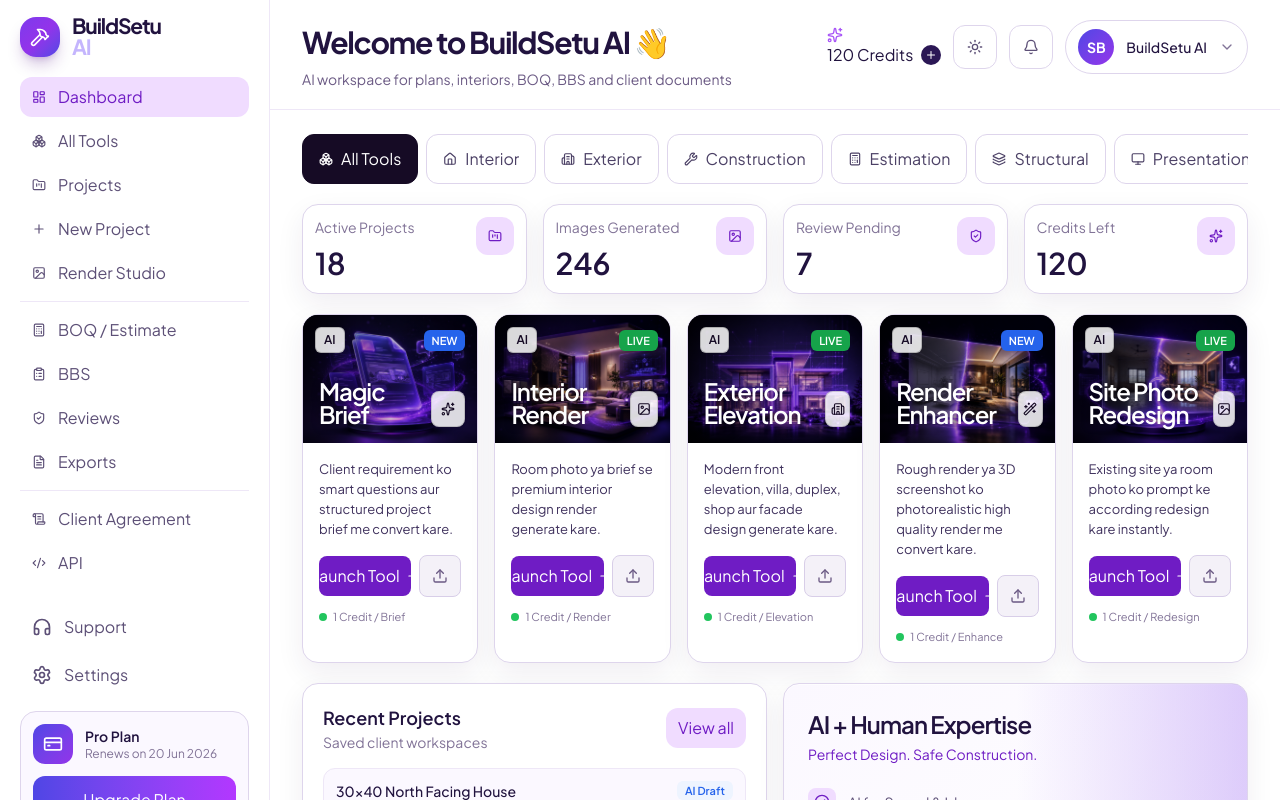
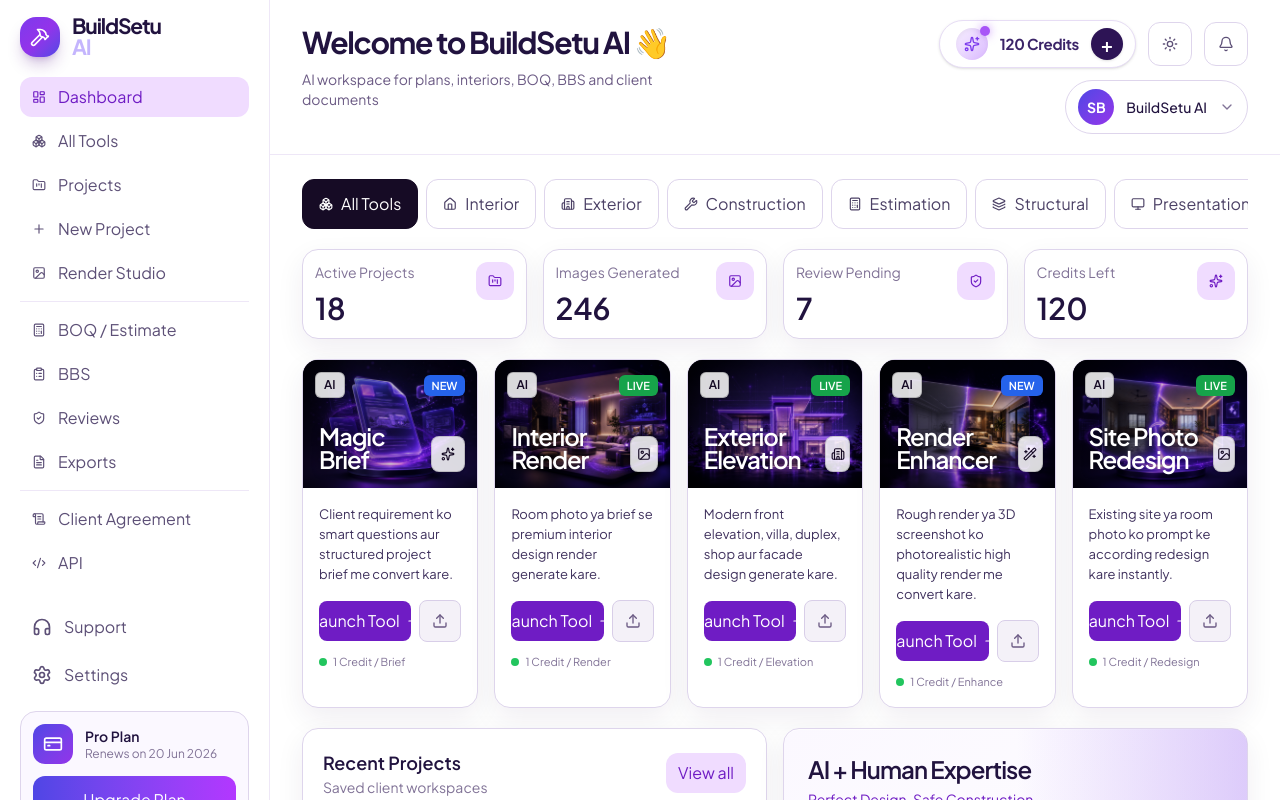
Before and after one commit to maihoonankitsingh/Build-Setu-Ai, a Next.js app: page / in a window 1280 px wide. Shown: the top 800 px of the page. Built offline with nearby package versions, Linux system fonts and the light colour scheme.

Commit message:
Improve dashboard credits icon styling

```diff
--- a/app/page.tsx
+++ b/app/page.tsx
@@ -690,13 +690,19 @@ function Header({
         </div>
 
         <div className="flex flex-wrap items-center justify-end gap-3">
-          <button type="button" onClick={() => { window.location.href = "/credits"; }} className="cursor-pointer  hover:bg-purple-50">
-            <Sparkles className="h-4 w-4 text-[#a855f7]" />
-            120 Credits
-            <button className="ml-2 rounded-full bg-[#2b1755] p-1 text-white">
-              <Plus className="h-3 w-3" />
-            </button>
-          </button>
+          <a
+  href="/credits"
+  className="group inline-flex h-12 items-center gap-3 rounded-full border border-[#e7ddf5] bg-white px-4 pr-3 text-[#241443] shadow-sm transition hover:-translate-y-0.5 hover:border-[#cfb6ff] hover:shadow-[0_10px_24px_rgba(124,58,237,0.14)]"
+>
+  <span className="relative flex h-8 w-8 items-center justify-center rounded-full bg-gradient-to-br from-[#f6edff] via-[#ead8ff] to-[#d8b4fe] shadow-inner ring-1 ring-white/80">
+    <span className="absolute -right-0.5 -top-0.5 h-2.5 w-2.5 rounded-full bg-[#a855f7] shadow-[0_0_10px_rgba(168,85,247,0.65)]" />
+    <Sparkles className="h-4 w-4 text-[#7c3aed]" />
+  </span>
+  <span className="text-[15px] font-bold tracking-[-0.02em] text-[#3b2468]">120 Credits</span>
+  <span className="flex h-8 w-8 items-center justify-center rounded-full bg-[#2d1455] text-[20px] font-semibold leading-none text-white shadow-sm transition group-hover:bg-[#4b1f8b]">
+    +
+  </span>
+</a>
 
           <ThemeDropdown themeMode={themeMode} setThemeMode={setThemeMode} theme={theme} />
 
```
